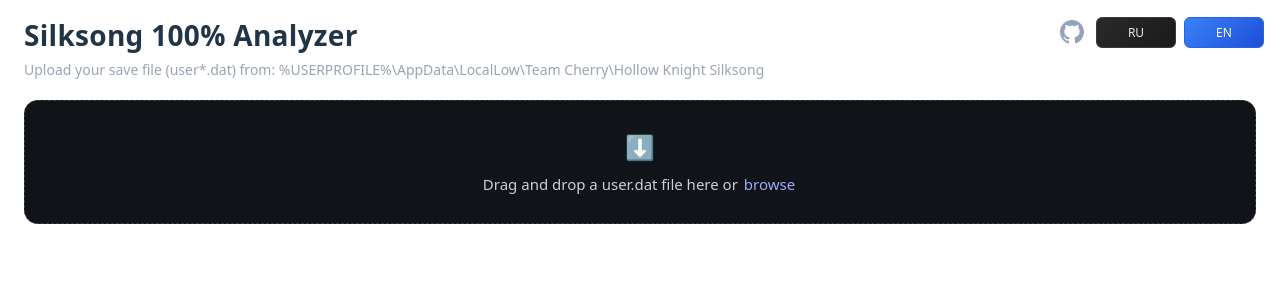
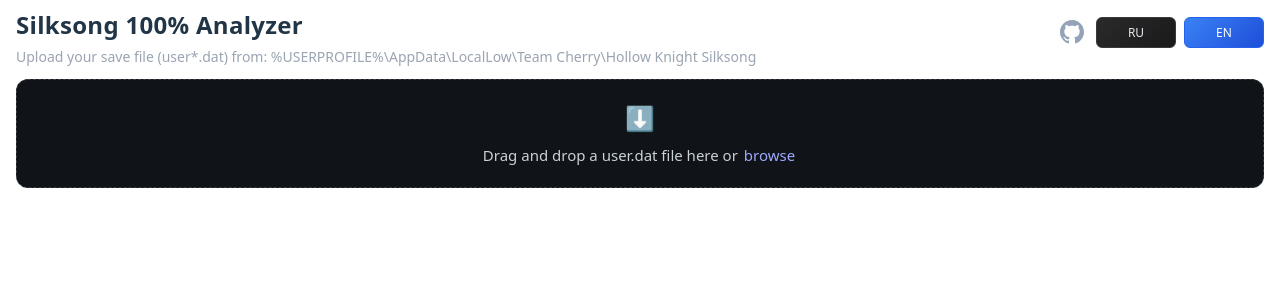
Before and after one commit to glikoliz/silksong-save-analyzer, a React (Vite) app: page / in a window 1280 px wide. Shown: the top 300 px of the page. Built offline with nearby package versions, Linux system fonts and the light colour scheme.

Commit message:
feat(app): improve css

```diff
--- a/src/App.css
+++ b/src/App.css
@@ -1,14 +1,14 @@
 #root {
   width: 100%;
   margin: 0;
-  padding: 20px 24px 32px;
+  padding: 12px 16px 16px;
   scrollbar-gutter: stable both-edges;
 }
 
 .container {
   display: flex;
   flex-direction: column;
-  gap: 20px;
+  gap: 12px;
   min-height: 100vh;
 }
 
@@ -21,7 +21,7 @@
 
 .title {
   margin: 0;
-  font-size: 28px;
+  font-size: 24px;
   font-weight: 700;
   letter-spacing: 0.3px;
 }
@@ -36,8 +36,8 @@
   position: relative;
   border: 1px dashed #3a3f47;
   background: #101317;
-  border-radius: 14px;
-  padding: 28px;
+  border-radius: 12px;
+  padding: 20px;
   text-align: center;
   color: #c9d1d9;
   transition: all 0.2s ease-in-out;
@@ -422,7 +422,7 @@
   display: grid;
   grid-template-columns: repeat(auto-fill, minmax(220px, 1fr));
   gap: 12px;
-  max-height: 72vh;
+  max-height: 75vh;
   overflow: auto;
 }
 
@@ -471,18 +471,17 @@
 }
 
 .placeholder-card.clickable:hover {
-  transform: translateY(-2px);
   border-color: #3a4352 !important;
   background: linear-gradient(135deg, #1a1f2e 0%, #0f1420 100%) !important;
   box-shadow: 0 4px 12px rgba(0, 0, 0, 0.3) !important;
   border: 1px solid #3a4352 !important;
-  padding: 16px !important;
+  padding: 12px !important;
 }
 
 .overview-layout {
   display: grid;
   grid-template-columns: 2fr 3fr;
-  gap: 16px;
+  gap: 12px;
   align-items: start;
 }
 
@@ -502,7 +501,7 @@
   background: #0b0f15;
   display: flex;
   flex-direction: column;
-  max-height: 72vh;
+  max-height: 72.5vh;
 }
 
 .details-header {
@@ -1101,7 +1100,7 @@
 /* Details panel */
 .details-content {
   padding: 16px;
-  max-height: 600px;
+  max-height: 610px;
   overflow-y: auto;
 }
 
@@ -1126,8 +1125,8 @@
 .overview-layout {
   display: grid;
   grid-template-columns: 1fr 1fr;
-  gap: 24px;
-  margin-top: 20px;
+  gap: 16px;
+  margin-top: 12px;
 }
 
 .details-panel {
@@ -1142,7 +1141,7 @@
   background: linear-gradient(135deg, #151a26 0%, #0a0f14 100%);
   border: 1px solid #252f3c;
   border-radius: 8px;
-  padding: 16px;
+  padding: 12px;
   transition: all 0.3s cubic-bezier(0.4, 0, 0.2, 1);
   position: relative;
   width: 100%;
@@ -1150,7 +1149,6 @@
 }
 
 .placeholder-card:hover {
-  transform: translateY(-1px);
   box-shadow: 0 4px 12px rgba(0, 0, 0, 0.5);
   border-color: #3a3a3a;
   background: linear-gradient(135deg, #1a1f2e 0%, #0f1420 100%);
@@ -1182,7 +1180,7 @@
 
 /* Section styles */
 .section {
-  margin-bottom: 24px;
+  margin-bottom: 16px;
 }
 
 /* Item name styling */
@@ -1216,7 +1214,7 @@
   background: linear-gradient(135deg, #1a1a1a 0%, #0d0d0d 100%);
   border: 2px solid #2a2a2a;
   border-radius: 12px;
-  padding: 20px;
+  padding: 16px;
 }
 
 /* Hunter's Journal container hover effect */
@@ -1224,8 +1222,9 @@
   transition: all 0.3s cubic-bezier(0.4, 0, 0.2, 1) !important;
 }
 
+
+
 .hunters-journal-card:hover {
-  transform: translateY(-2px) !important;
   box-shadow: 0 4px 12px rgba(0, 0, 0, 0.3) !important;
   border-color: #3a4352 !important;
   background: linear-gradient(135deg, #1a1f2e 0%, #0f1420 100%) !important;
@@ -1349,7 +1348,7 @@
 /* Details content with dark background */
 .details-content {
   padding: 16px;
-  max-height: 600px;
+  max-height: 610px;
   overflow-y: auto;
   background: linear-gradient(135deg, #0a0f14 0%, #050a0f 100%);
 }
--- a/src/App.tsx
+++ b/src/App.tsx
@@ -845,7 +845,7 @@
                       </div>
                     ))}
                   </div>
-                  <div className="hunters-journal-card" onClick={() => setSelectedCategory('huntersJournal')} style={{ marginTop: '24px', padding: '20px', background: 'linear-gradient(135deg, #151a26 0%, #0a0f14 100%)', borderRadius: '12px', border: '2px solid #252f3c', cursor: 'pointer', transition: 'all 0.2s ease' }}>
+                  <div className="hunters-journal-card" onClick={() => setSelectedCategory('huntersJournal')} style={{ marginTop: '16px', padding: '16px', background: 'linear-gradient(135deg, #151a26 0%, #0a0f14 100%)', borderRadius: '12px', border: '2px solid #252f3c', cursor: 'pointer', transition: 'all 0.2s ease' }}>
                     <div style={{ background: 'transparent', border: 'none', padding: 0 }}>
                       <div className="ph-title" style={{ fontSize: '18px', marginBottom: '12px' }}>
                         {hunterJournalCategory.name}
```
